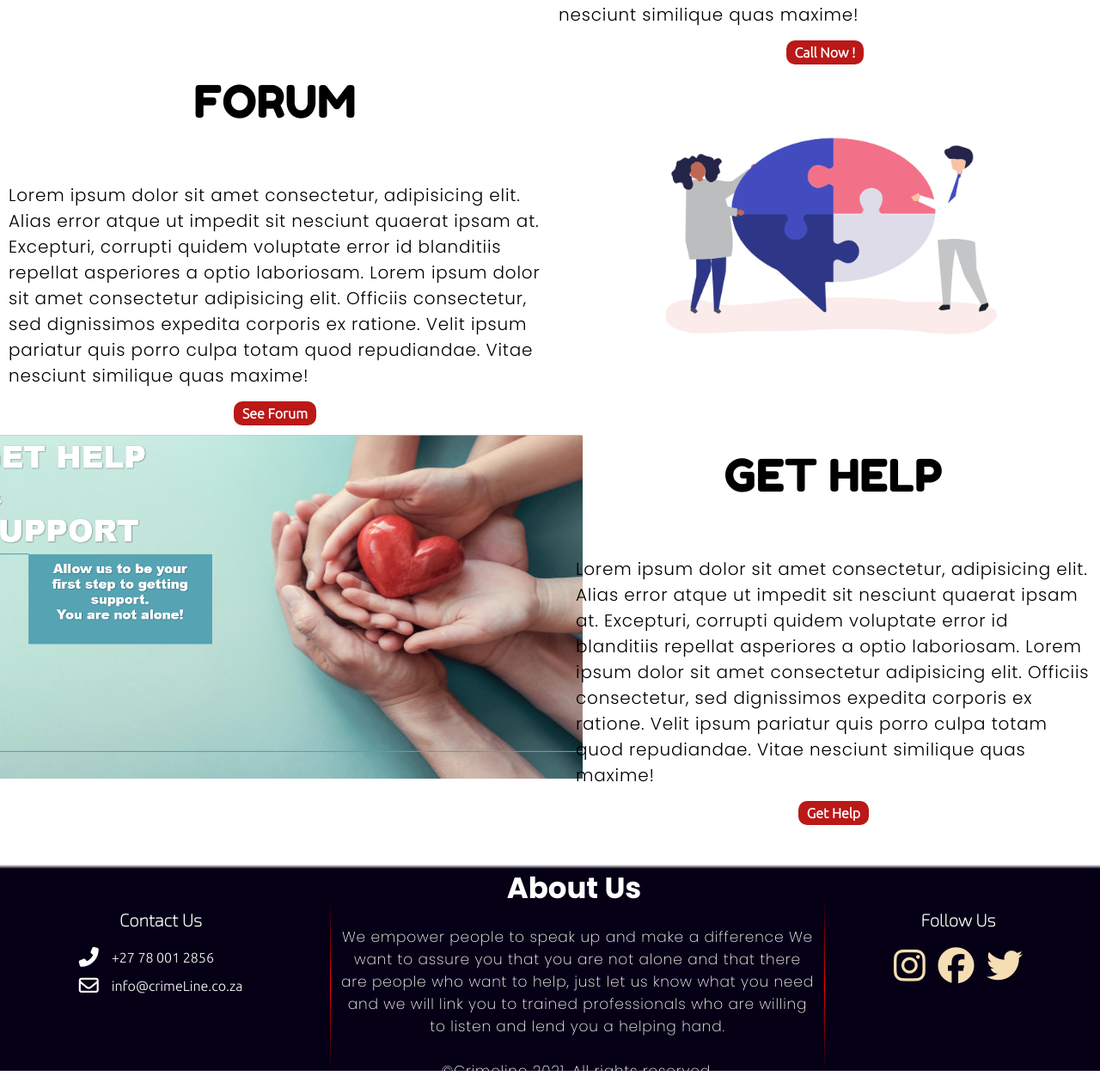
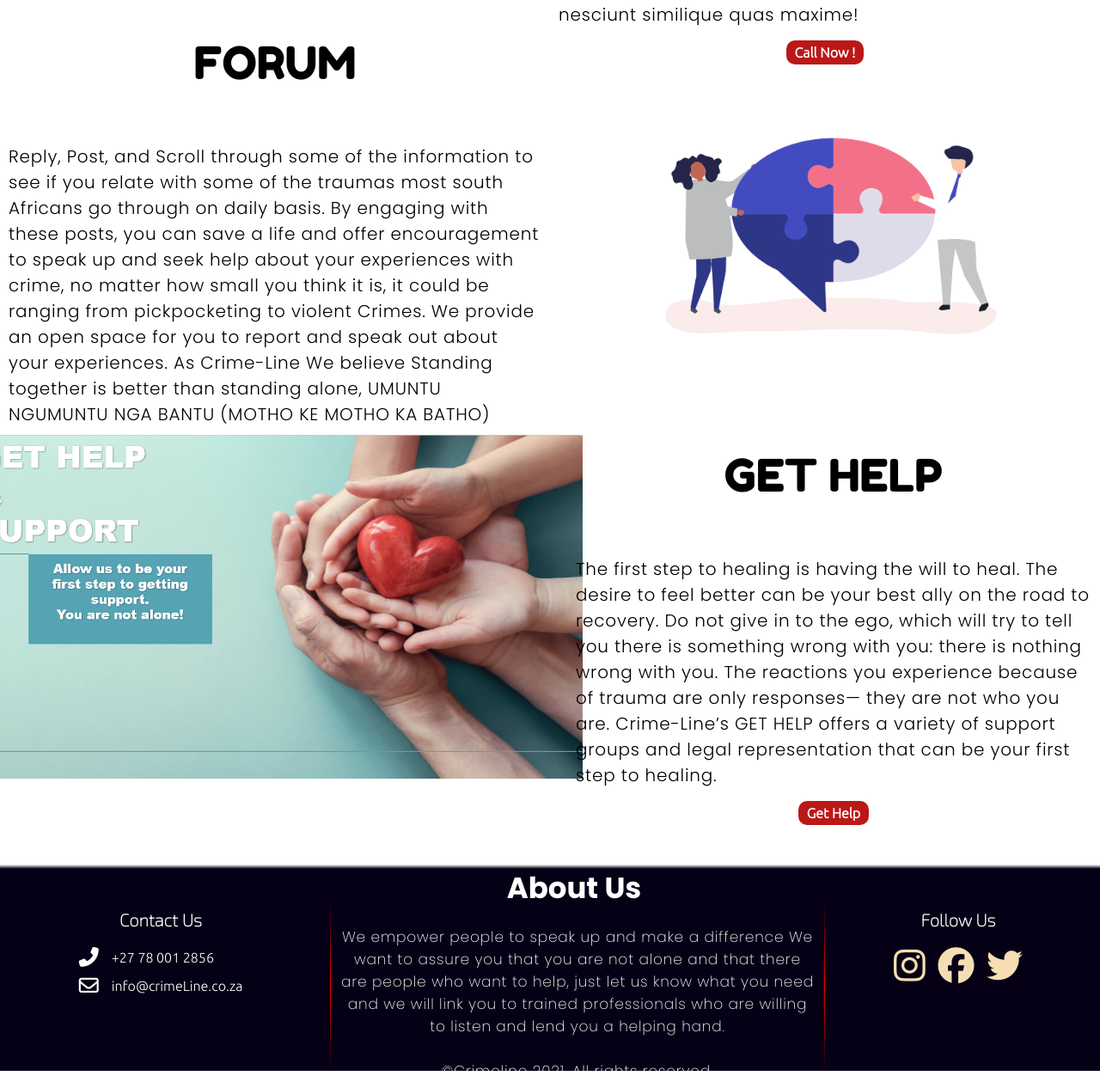
Before and after one commit to iam-hbk/Binary-Beasts, a PHP site: page / in a window 1280 px wide. Shown: the part 914-2173 px from the top of the page at 86% size. Run offline with PHP 8.4, Linux system fonts and the light colour scheme; some libraries are stand-ins or nearby versions; some web fonts are replaced.

Commit message:
Update index.php

```diff
--- a/index.php
+++ b/index.php
@@ -39,13 +39,14 @@
     <div class="info">
       <h1>Forum</h1>
       <p>
-        Lorem ipsum dolor sit amet consectetur, adipisicing elit. Alias error
-        atque ut impedit sit nesciunt quaerat ipsam at. Excepturi, corrupti
-        quidem voluptate error id blanditiis repellat asperiores a optio
-        laboriosam. Lorem ipsum dolor sit amet consectetur adipisicing elit.
-        Officiis consectetur, sed dignissimos expedita corporis ex ratione.
-        Velit ipsum pariatur quis porro culpa totam quod repudiandae. Vitae
-        nesciunt similique quas maxime!
+        Reply, Post, and Scroll through some of the information to see if you relate
+        with some of the traumas most south Africans go through on daily basis.
+        By engaging with these posts, you can save a life and offer encouragement to
+        speak up and seek help about your experiences with crime, no matter how small you
+        think it is, it could be ranging from pickpocketing to violent Crimes. We provide an
+        open space for you to report and speak out about your experiences. As Crime-Line We
+        believe Standing together is better than standing alone, UMUNTU NGUMUNTU NGA BANTU
+        (MOTHO KE MOTHO KA BATHO)
       </p>
       <span class="button" id="toForum"><a href="  forum/">see Forum</a></span>
     </div>
@@ -60,13 +61,11 @@
     <div class="info">
       <h1>Get Help</h1>
       <p>
-        Lorem ipsum dolor sit amet consectetur, adipisicing elit. Alias error
-        atque ut impedit sit nesciunt quaerat ipsam at. Excepturi, corrupti
-        quidem voluptate error id blanditiis repellat asperiores a optio
-        laboriosam. Lorem ipsum dolor sit amet consectetur adipisicing elit.
-        Officiis consectetur, sed dignissimos expedita corporis ex ratione.
-        Velit ipsum pariatur quis porro culpa totam quod repudiandae. Vitae
-        nesciunt similique quas maxime!
+        The first step to healing is having the will to heal. The desire to feel better can be
+        your best ally on the road to recovery. Do not give in to the ego, which will try to tell
+        you there is something wrong with you: there is nothing wrong with you. The reactions you
+        experience because of trauma are only responses— they are not who you are. Crime-Line’s GET HELP
+        offers a variety of support groups and legal representation that can be your first step to healing.
       </p>
       <span class="button" id="toGetHelp"
         ><a href="#getHelp">Get Help</a></span
```
